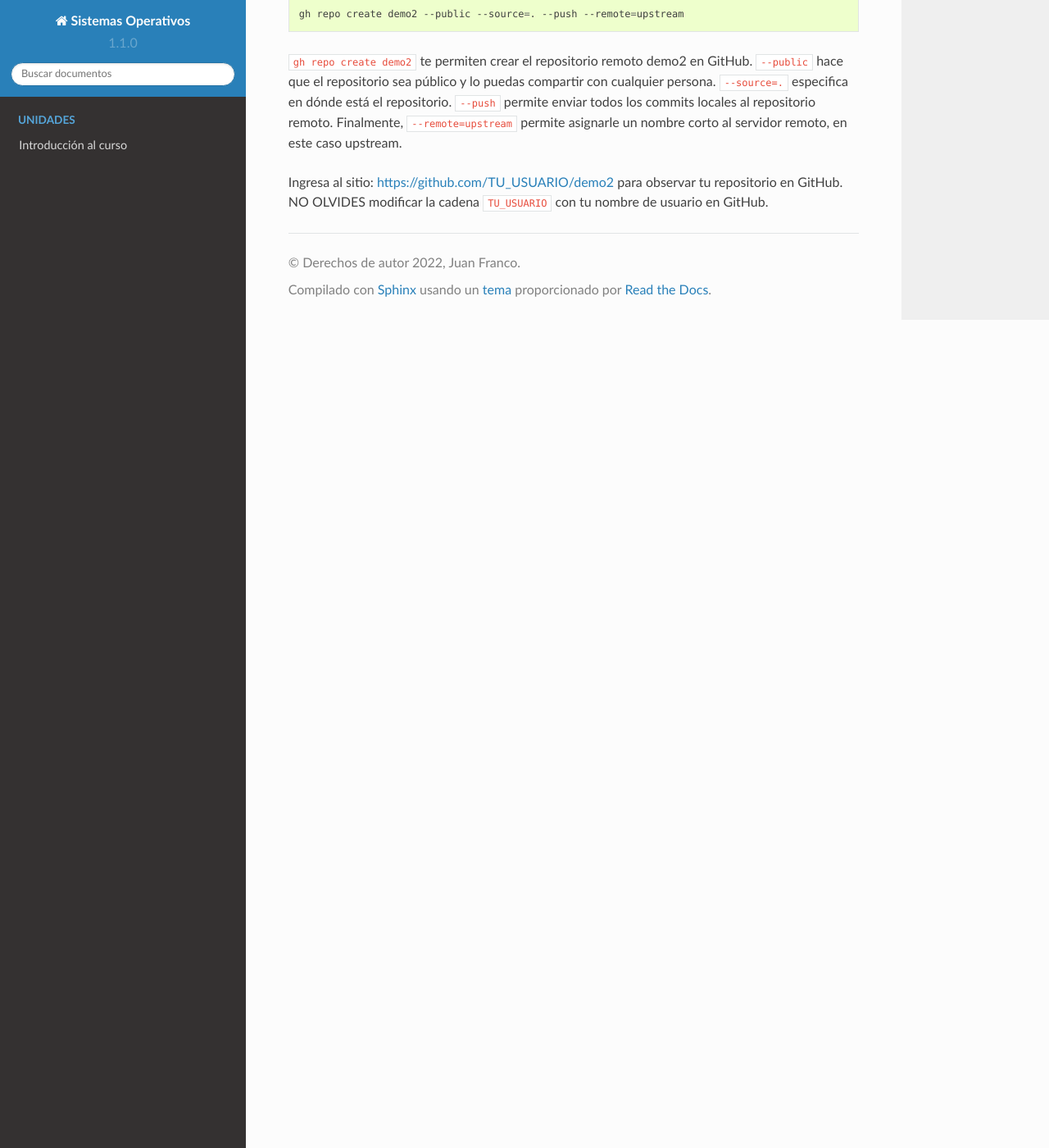
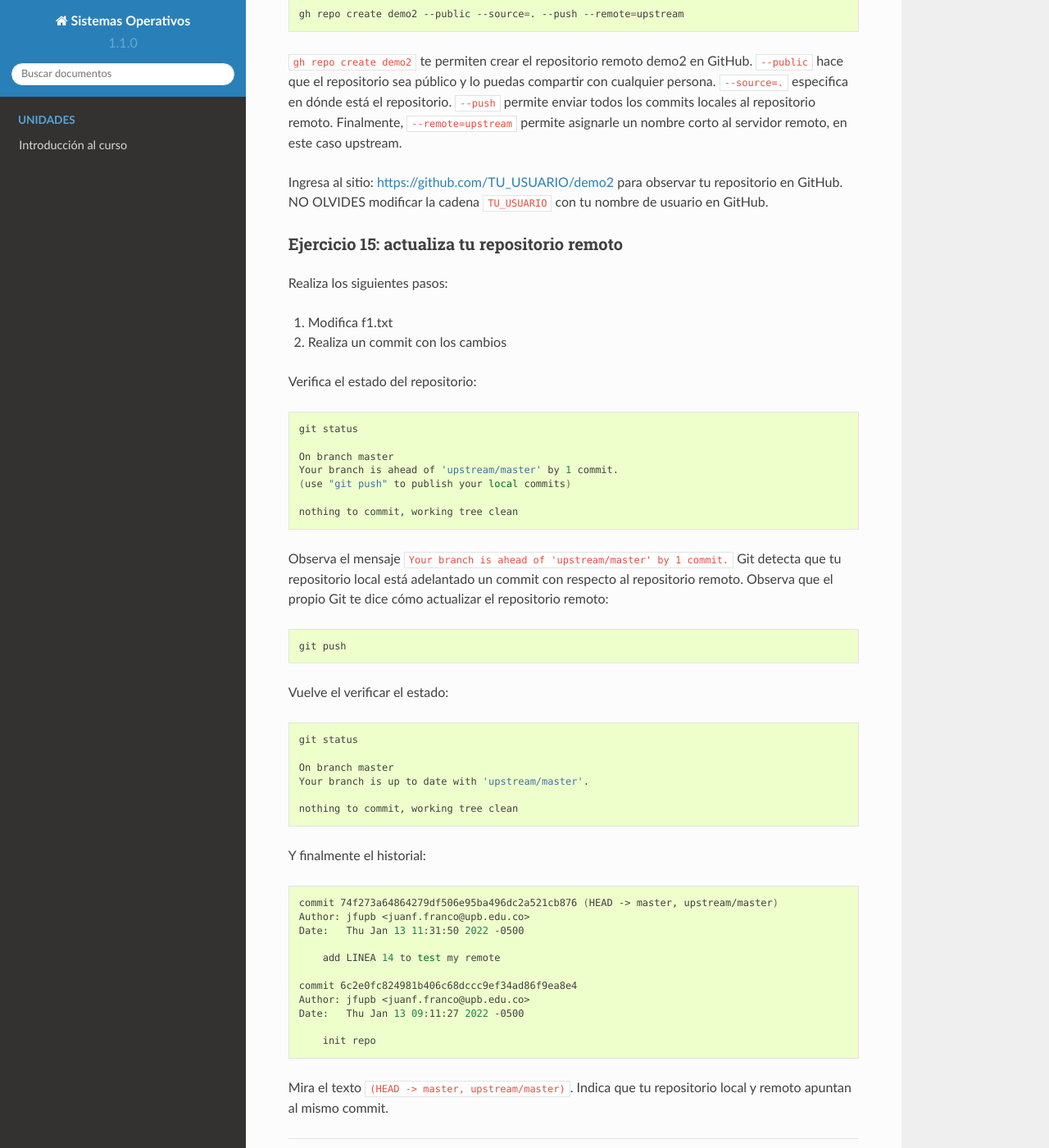
Before and after one commit to juanferfranco/sistemasoperativos, a Sphinx documentation site: the page built from docs/_unidad1/introGit.rst, in a window 1280 px wide and 1400 px high, scrolled down 13689 px. Shown: the whole window at 82% size. Built offline with Sphinx 7.4.7 and the Read the Docs theme 2.0.0, drawn with Linux system fonts in a browser that asks for light colours; pages that are not in the unit, such as notebooks, are missing from menus.

Commit message:
done ejercicio 15

```diff
--- a/docs/_unidad1/introGit.rst
+++ b/docs/_unidad1/introGit.rst
@@ -729,3 +729,62 @@ al servidor remoto, en este caso upstream.
 Ingresa al sitio: https://github.com/TU_USUARIO/demo2 para observar tu repositorio
 en GitHub. NO OLVIDES modificar la cadena ``TU_USUARIO`` con tu nombre de usuario
 en GitHub.
+
+Ejercicio 15: actualiza tu repositorio remoto
+^^^^^^^^^^^^^^^^^^^^^^^^^^^^^^^^^^^^^^^^^^^^^^^^^^
+
+Realiza los siguientes pasos:
+
+#. Modifica f1.txt
+#. Realiza un commit con los cambios
+
+Verifica el estado del repositorio:
+
+.. code-block:: bash
+
+    git status
+
+    On branch master
+    Your branch is ahead of 'upstream/master' by 1 commit.
+    (use "git push" to publish your local commits)
+
+    nothing to commit, working tree clean
+
+Observa el mensaje ``Your branch is ahead of 'upstream/master' by 1 commit.``
+Git detecta que tu repositorio local está adelantado un commit con respecto
+al repositorio remoto. Observa que el propio Git te dice cómo actualizar
+el repositorio remoto:
+
+.. code-block:: bash
+
+    git push
+
+Vuelve el verificar el estado:
+
+.. code-block:: bash
+
+    git status
+
+    On branch master
+    Your branch is up to date with 'upstream/master'.
+
+    nothing to commit, working tree clean
+
+Y finalmente el historial:
+
+.. code-block:: bash
+
+    commit 74f273a64864279df506e95ba496dc2a521cb876 (HEAD -> master, upstream/master)
+    Author: jfupb <juanf.franco@upb.edu.co>
+    Date:   Thu Jan 13 11:31:50 2022 -0500
+
+        add LINEA 14 to test my remote
+
+    commit 6c2e0fc824981b406c68dccc9ef34ad86f9ea8e4
+    Author: jfupb <juanf.franco@upb.edu.co>
+    Date:   Thu Jan 13 09:11:27 2022 -0500
+
+        init repo
+
+Mira el texto ``(HEAD -> master, upstream/master)``. Indica que tu repositorio
+local y remoto apuntan al mismo commit.
```
